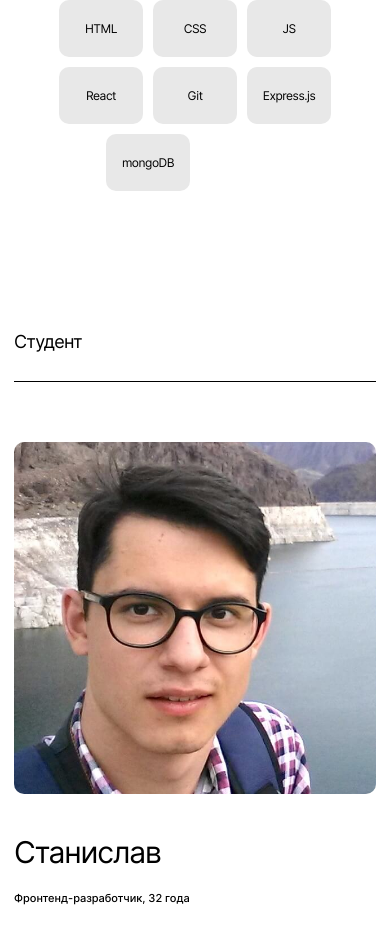
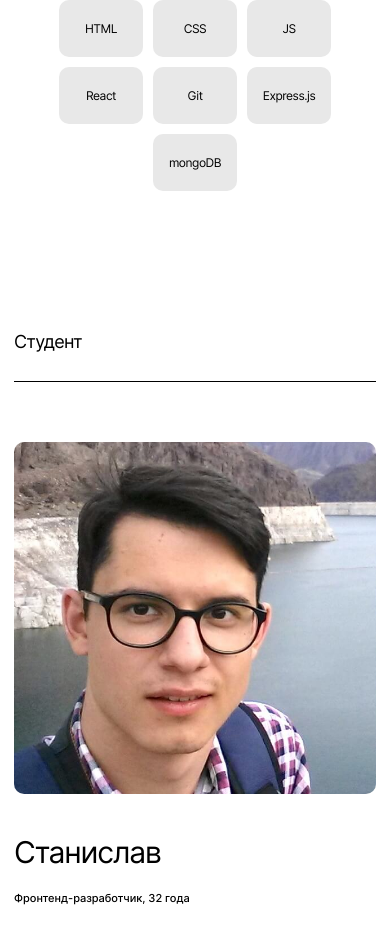
Before and after one commit to stvor/movies-explorer-frontend, a React (Create React App) app: page / in a window 390 px wide. Shown: the part 1872-2800 px from the top of the page. Built offline with nearby package versions, Linux system fonts and the light colour scheme.

Commit message:
fix: убрал лишний отступ в списке технологий Techs

```diff
--- a/src/components/Techs/Techs.css
+++ b/src/components/Techs/Techs.css
@@ -121,8 +121,4 @@
       padding-top: 50px;
       flex-wrap: wrap;
     }
-
-    .techs__list-item:last-of-type {
-      margin-right: 94px;
-    }
 }
```
